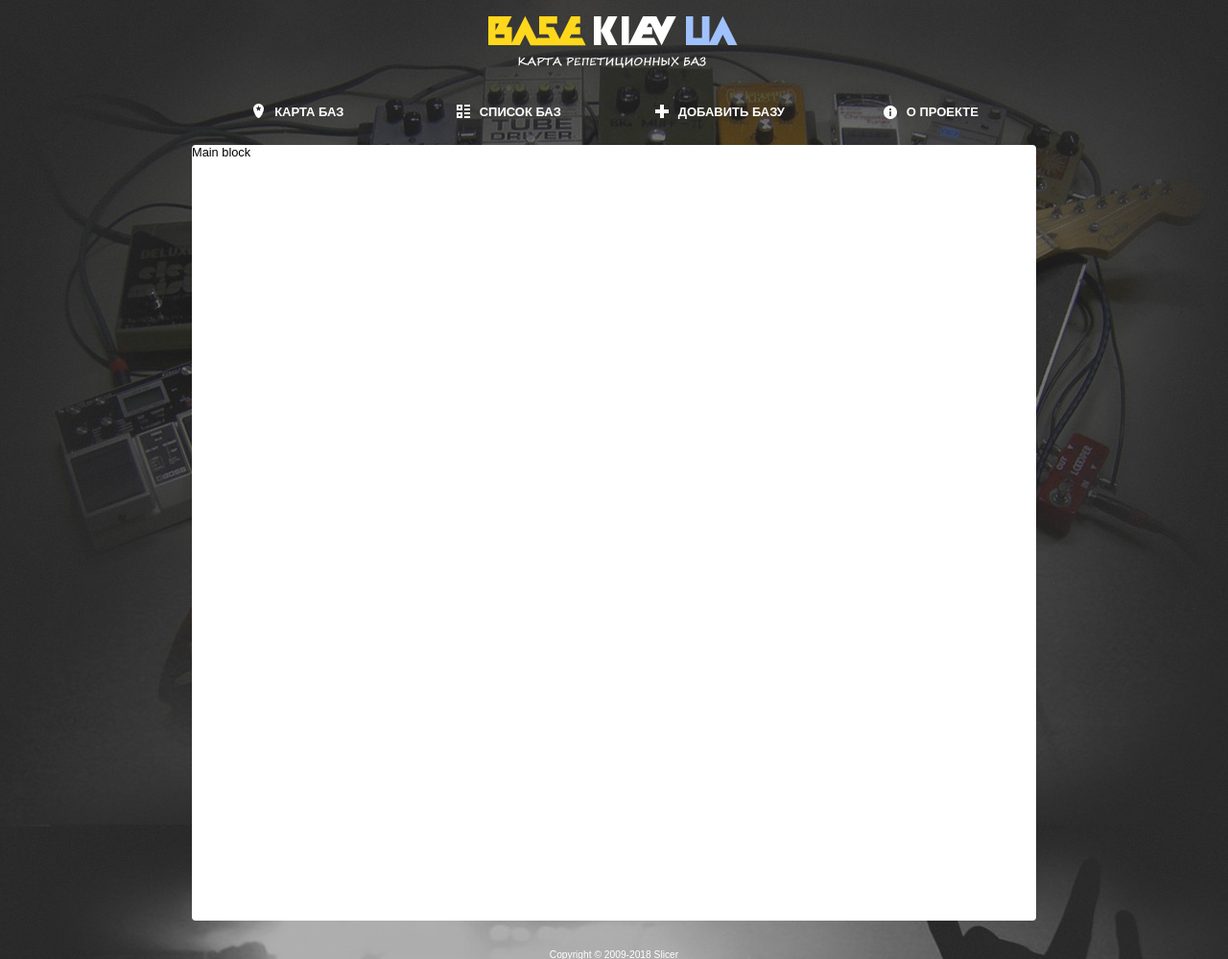
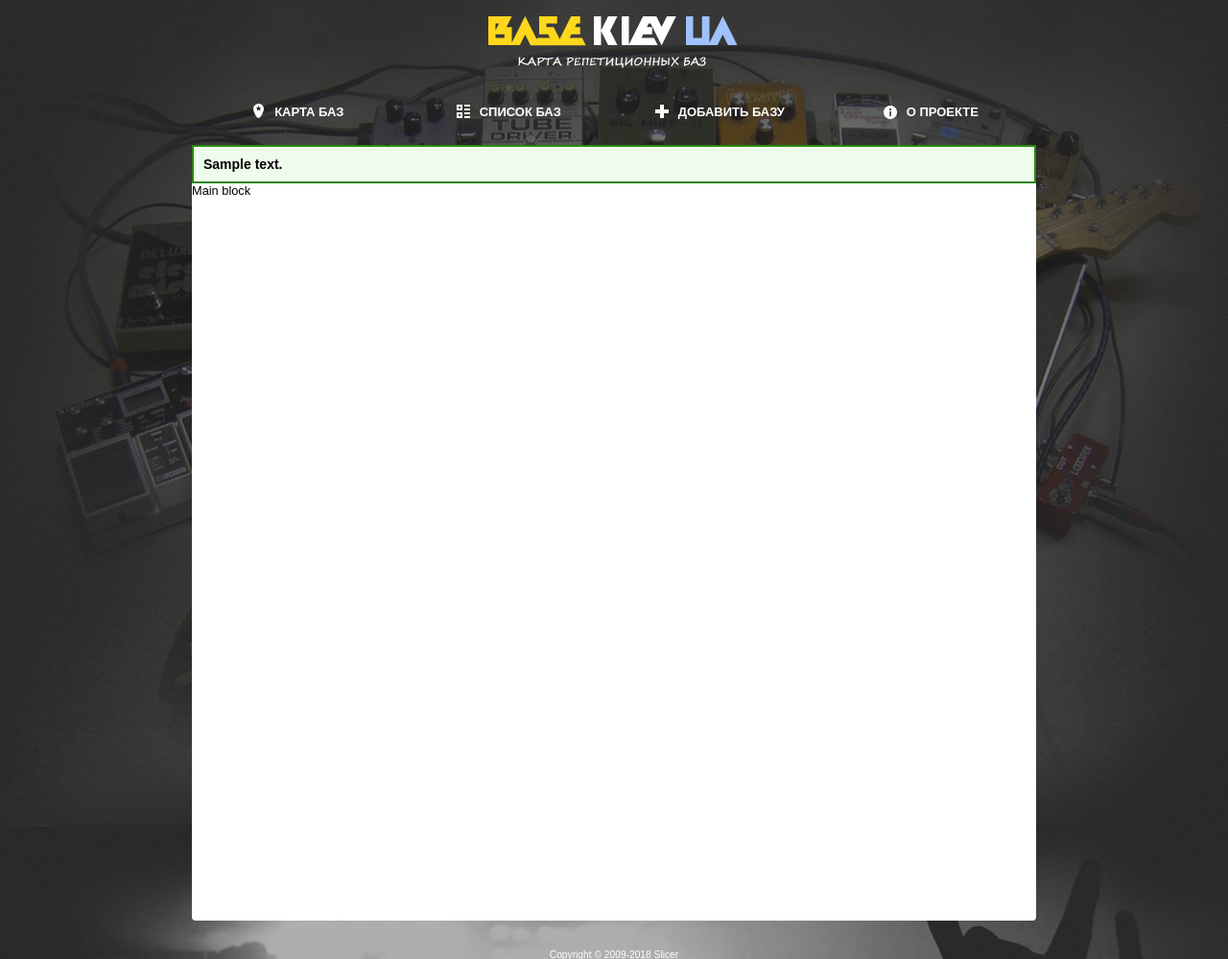
Before and after one commit to AlexKotl/bases-django, a Django app: template templates/index.html in a window 1280 px wide. Shown: the top 999 px of the page at 96% size. Run offline with Django 3.2, Linux system fonts and the light colour scheme; the template is opened without the code that fills it: most values are stand-ins (such as "Sample title", 1, 10 or a date in 2020); parts of the project's set-up code (start-up, migrations or seed data) failed here and were passed over; some libraries are stand-ins or nearby versions.

Commit message:
added redirect with message parameter

```diff
--- a/bases/views.py
+++ b/bases/views.py
@@ -1,4 +1,5 @@
 import re
+import urllib
 from .models import Base
 from django.shortcuts import render, get_object_or_404
 from django.http import HttpResponseRedirect
@@ -38,12 +39,13 @@ def details(request, base_name):
     base = Base.objects.get(url=base_name)
     return render(request, 'bases/details.html', {
         'base': base,
-        'is_voted': 'is_rated_comment[{id}]'.format(id=base.id) in request.COOKIES
+        'is_voted': 'is_rated_comment[{id}]'.format(id=base.id) in request.COOKIES,
+        'sys_message': request.GET['message']
     })
 
 def add_comment(request, base_id):
     base = get_object_or_404(Base, pk=base_id)
-    return HttpResponseRedirect(reverse('details', args=(base.url,)))
+    return HttpResponseRedirect('%s?message=%s' % (reverse('details', args=(base.url,)), "Comment added"))
 
 def add(request):
     return render(request, 'bases/add.html', {})
--- a/static/style.css
+++ b/static/style.css
@@ -69,6 +69,13 @@ div {box-sizing: border-box;}
 #add_form .cellHint {float:right; width:20%; color:#7c7c7c}
 #slides {display: none !important;}
 
+.sys-message {
+    border:2px solid #2B8813;
+    font:bold 14px Arial;
+    padding:10px;
+    background-color:#EEFCEB;
+}
+
 .baseDetails {
     padding: 15px 10px;
 }
--- a/templates/index.html
+++ b/templates/index.html
@@ -49,9 +49,11 @@
     </div>
 
     <div class='contentDiv'>
-        {% block sys_message %}
-
-        {% endblock %}
+        {% if sys_message %}
+            <div class="sys-message">
+                {{ sys_message }}
+            </div>
+        {% endif %}
 
         {% block content %}
             Main block
```
